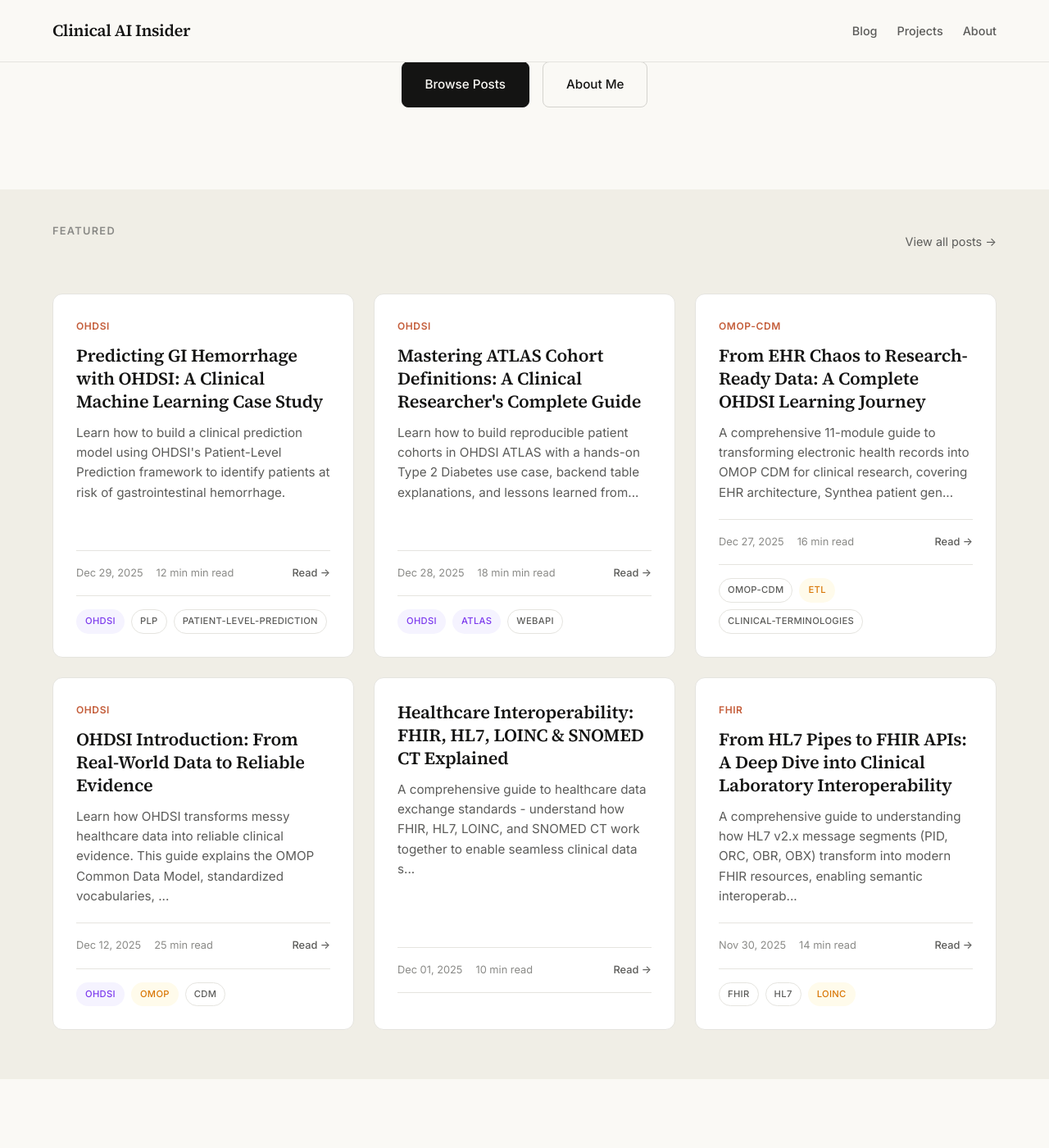
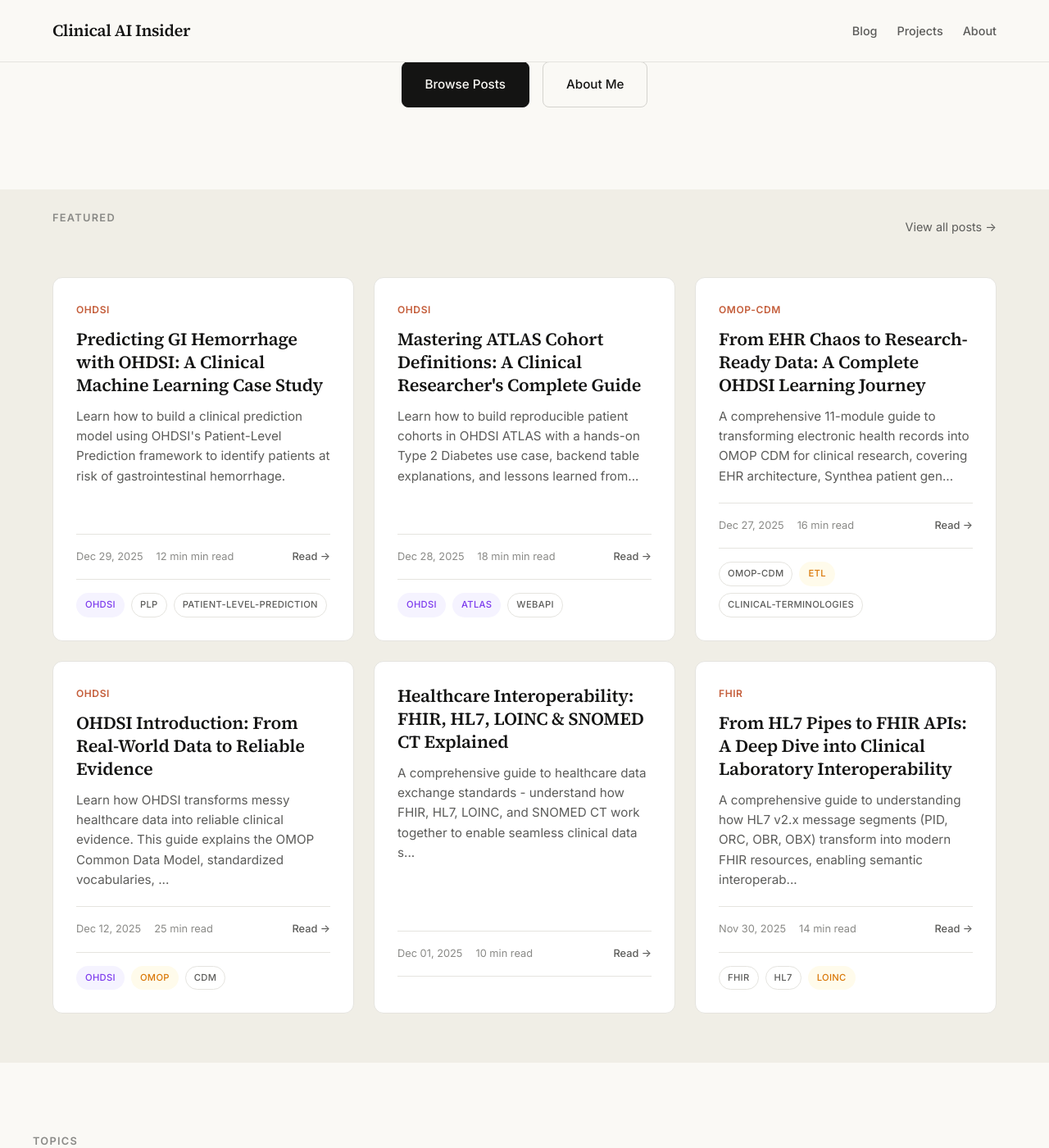
Before and after one commit to clinicalaiinsider/clinicalaiinsider.github.io, a Jekyll site: the page built from index.html, in a window 1280 px wide and 1400 px high, scrolled down 339 px. Shown: the whole window at 82% size. Built offline with Jekyll 4.4.1, drawn with Linux system fonts in a browser that asks for light colours.

Commit message:
Further reduce section padding for cleaner layout
- Top padding: 40px → 24px for tighter section header
- Title margin-bottom: 24px → 20px for better visual balance

🤖 Generated with [Claude Code](https://claude.com/claude-code)

Co-Authored-By: Claude Opus 4.5 <noreply@anthropic.com>

```diff
--- a/assets/css/main.css
+++ b/assets/css/main.css
@@ -254,7 +254,7 @@ main {
 
 /* ========== SECTIONS ========== */
 .section {
-    padding: 40px 0 60px 0;
+    padding: 24px 0 60px 0;
     background: var(--color-bg-alt);
     width: 100%;
 }
@@ -276,7 +276,7 @@ main {
     text-transform: uppercase;
     letter-spacing: 0.1em;
     color: var(--color-text-muted);
-    margin-bottom: 24px;
+    margin-bottom: 20px;
 }
 
 .section-icon {
```
